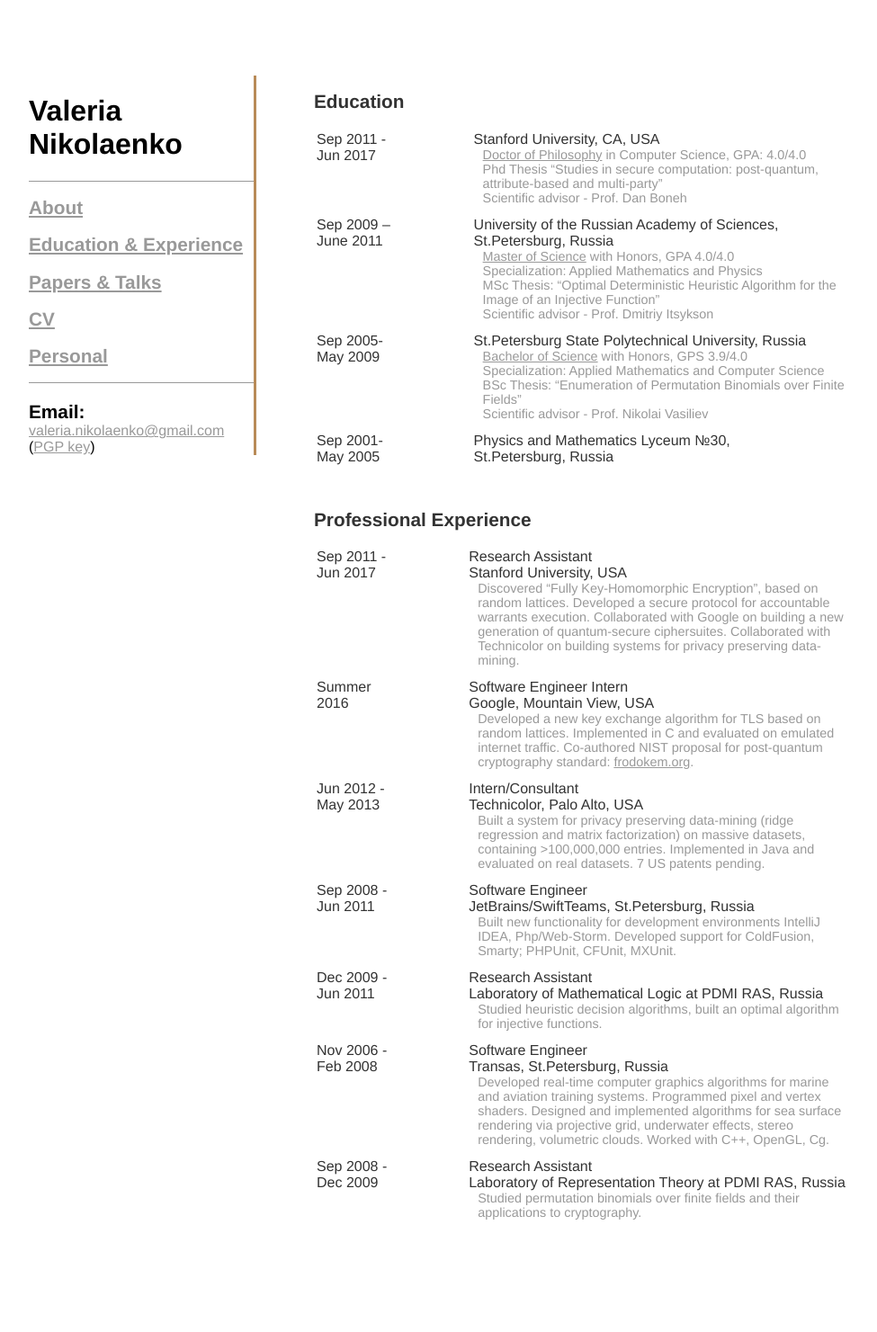
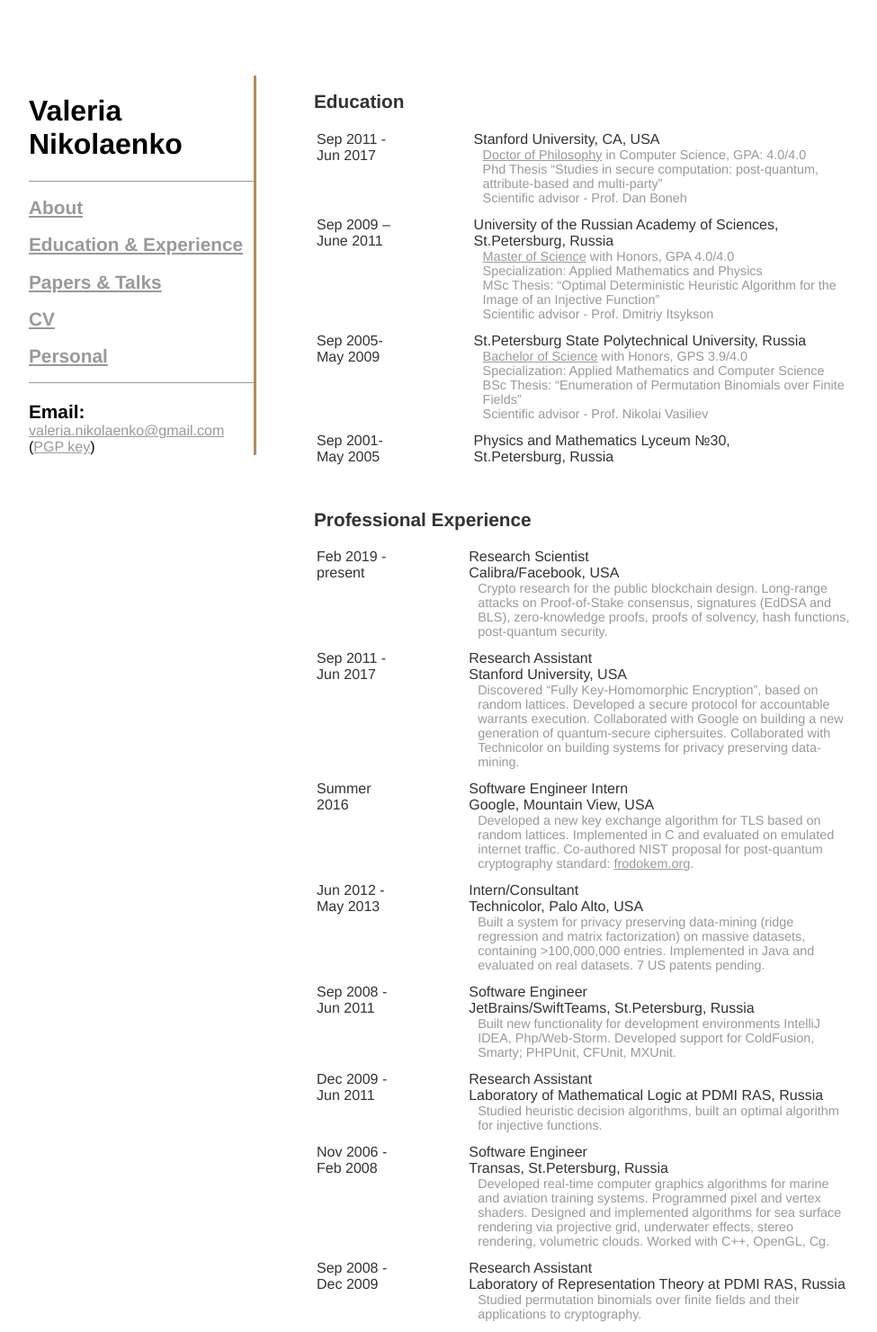
Before and after one commit to valerini/valerini.github.io, a Jekyll site: the page built from education.html, in a window 1280 px wide. Shown: the whole page at 90% size, without its empty margins (57-1032 px from the left). Built offline with Jekyll 4.4.1, drawn with Linux system fonts in a browser that asks for light colours; before the commit the page ends 1368 px from its top, so only the background shows below that.

Commit message:
Adding affiliation

```diff
--- a/education.html
+++ b/education.html
@@ -61,6 +61,17 @@ title: Valeria Nikolaenko
 <h2 class="professional">Professional Experience</h2>
 
 <table class="education">
+  <tr>
+    <td class="time_slot">Feb 2019 -<br/>present</td>
+    <td class="place">
+      Research Scientist<br/>Calibra/Facebook, USA
+      <div class="details">
+	Crypto research for the public blockchain design.
+	Long-range attacks on Proof-of-Stake consensus,
+	signatures (EdDSA and BLS), zero-knowledge proofs, proofs of solvency, hash functions, post-quantum security.
+      </div>
+    </td>
+  </tr>
   <tr>
     <td class="time_slot">Sep 2011 -<br/>Jun 2017</td>
     <td class="place">
```
